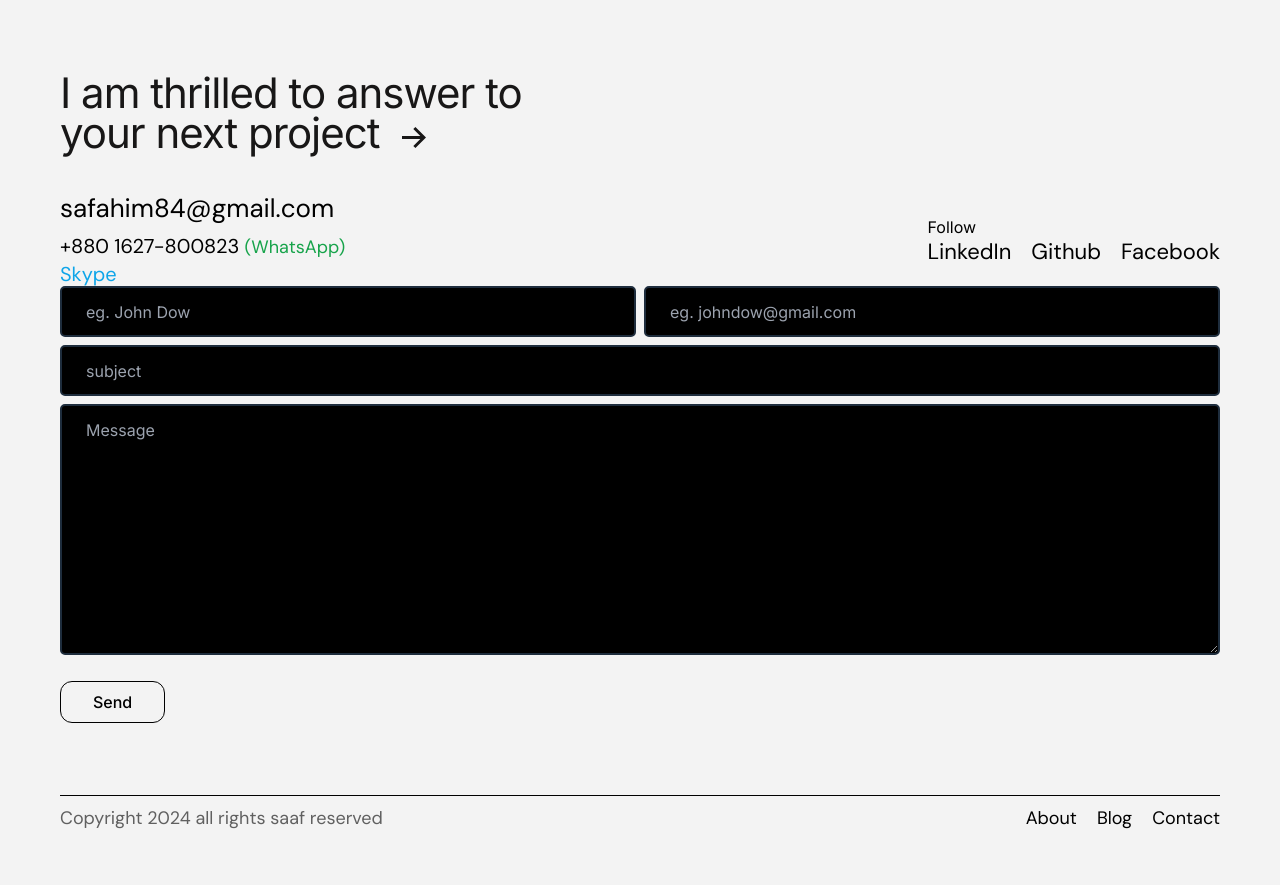
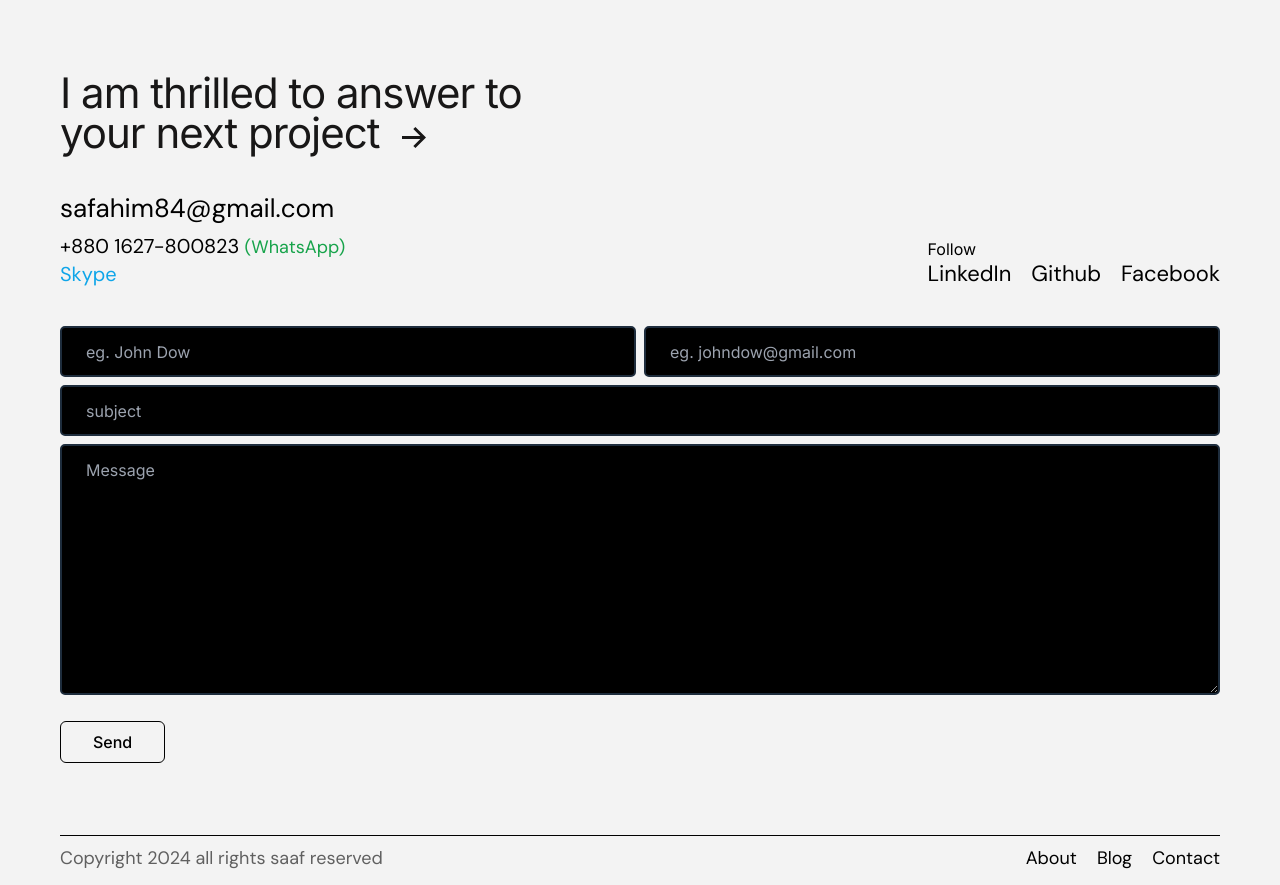
Before and after one commit to saifulalamfahim/saaf-new, a website: page src/hire-me.html in a window 1280 px wide. Shown: the part 86-971 px from the top of the page. Before the commit the page ends 931 px from the top, so only its background shows below. Drawn offline with nearby package versions, Linux system fonts and the light colour scheme; a script that the page names is missing.

Commit message:
cantact form

```diff
--- a/src/hire-me.html
+++ b/src/hire-me.html
@@ -76,7 +76,7 @@
                 <h3 class="max-w-[490px] flex justify-start items-end text-[26px] sm:text-[42px] text-[#181717] font-inter leading-[40px] tracking-[-1.0px] mb-10">I am thrilled to answer to <br> your next project <span class="ml-[-80px] sm:ml-[-120px] mb-[5px]"><svg xmlns="http://www.w3.org/2000/svg" width="24" height="21" viewBox="0 0 24 21" fill="none">
                     <path d="M-5.24032e-07 9.01154L-3.92898e-07 12.0115L18.3146 12.0115L11.3126 18.9462L13.4097 21L24 10.5115L13.4097 1.32119e-06L11.3126 2.1L18.3146 9.01154L-5.24032e-07 9.01154Z" fill="#181717"/>
                   </svg></span></h3>
-                <div class="flex flex-col-reverse lg:flex-row justify-between items-center gap-[30px]">
+                <div class="flex flex-col-reverse lg:flex-row justify-between items-end gap-[30px] mb-10">
                     <div class="">
                         <p class="text-[22px] sm:text-[26px] text-[#000000] font-dmSans leading-[117%] mb-3"><a href="mailto:safahim84@gmail.com">safahim84@gmail.com</a></p>
                         <p  class="text-[18px] sm:text-[20px] text-[#000000] font-dmSans leading-[117%] mb-1"><a href="https://wa.me/8801627800823">+880 1627-800823 </a><span class="text-[18px] text-green-600 font-dmSans leading-[117%] mb-1">(WhatsApp)</span></p>
@@ -109,7 +109,7 @@
                     </div>
                     <div class="mb-2">
                         <!-- <button onclick="sendMessage()">Send Message</button> -->
-                        <button onclick="sendMessage()" class="btnTwo bg-[#000000] text-[#ffffff] sm:text-[#000000] sm:bg-transparent sm:border sm:border-[#000000] w-max py-2 px-8 rounded-[12px] font-inter font-medium overflow-hidden cursor-pointer mb-2 sm:mb-0">
+                        <button onclick="sendMessage()" class="btnTwo bg-[#000000] text-[#ffffff] sm:text-[#000000] sm:bg-transparent sm:border sm:border-[#000000] w-max py-2 px-8 rounded-[6px] font-inter font-medium overflow-hidden cursor-pointer mb-2 sm:mb-0">
                             Send
                         </button>
                     </div>
```
Also changed, not shown: src/output.css.
